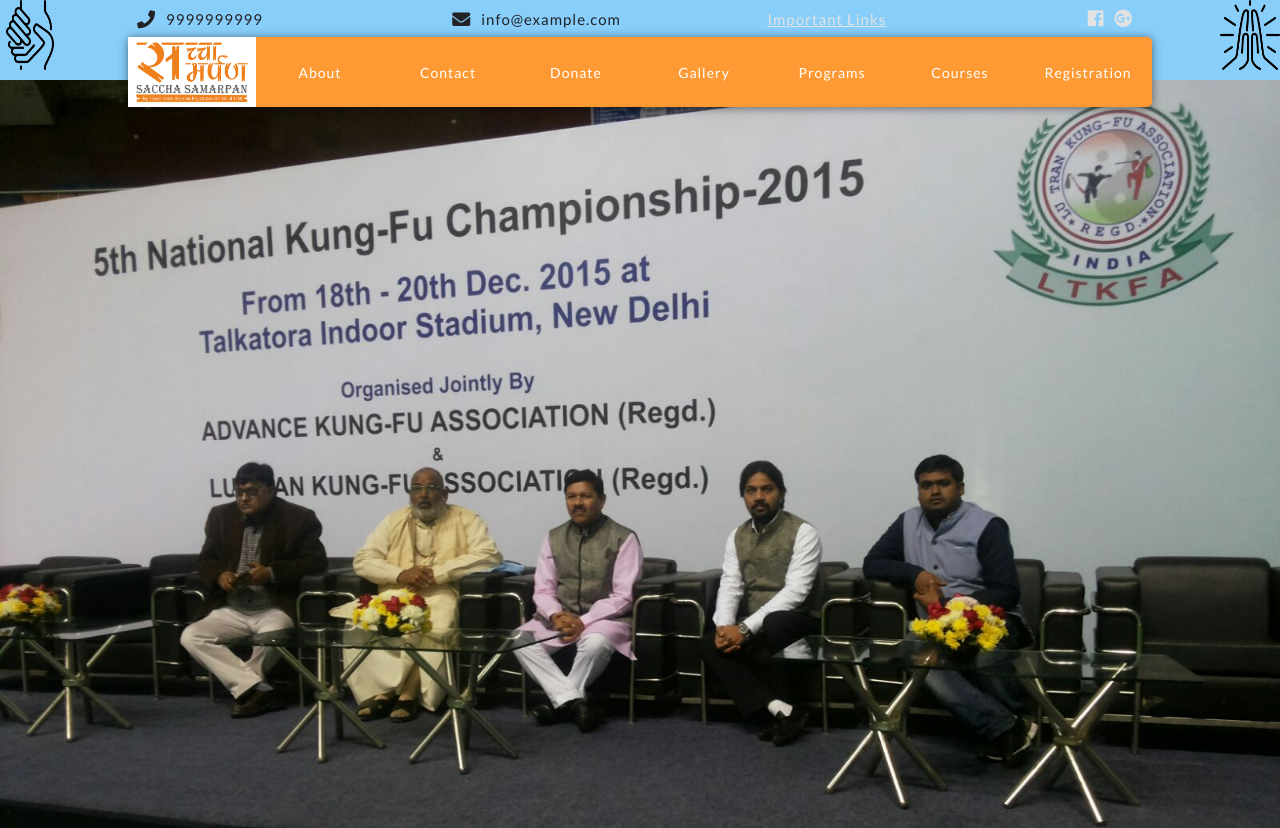
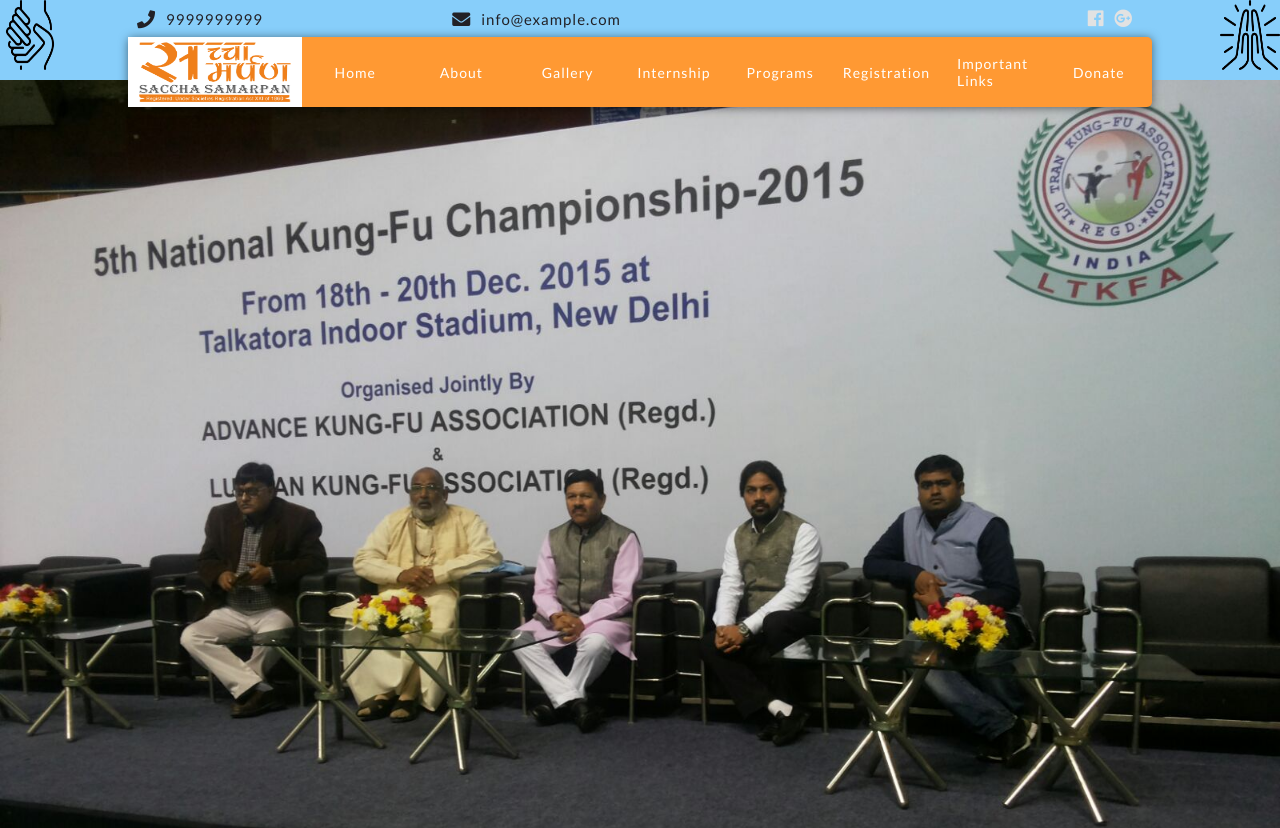
Before and after one commit to riverrz/sacha-samarpan-ngo, a React app in the folder client/: page / in a window 1280 px wide. Shown: the top 828 px of the page. Built offline with nearby package versions, Linux system fonts and the light colour scheme.

Commit message:
Changed Navigation items, proper positioning of modal with viewport

```diff
--- a/client/src/App.css
+++ b/client/src/App.css
@@ -26,11 +26,8 @@
 
 
 .backSide {
-  /* width: 99%; */
   height: 8rem;
   box-sizing: border-box;
-  /* background-color: #D3D3D3; */
-  /* background-color: #8DEEEE; */
   background-color: lightskyblue;
   display: flex;
   margin: auto;
--- a/client/src/components/Modal/Modal.css
+++ b/client/src/components/Modal/Modal.css
@@ -2,7 +2,6 @@
     width: 80%;
     margin: auto;
     height: 28%;
-    margin-top: 95%;
     position: relative;
     overflow: hidden;
 }
--- a/client/src/components/Modal/Modal.js
+++ b/client/src/components/Modal/Modal.js
@@ -1,17 +1,24 @@
 import React, {Component} from 'react';
 import classes from './Modal.css';
-import ReactDOM from 'react-dom';
 class Modal extends Component {
+  state={
+    marginTop: {
+      "margin-top": null
+    }
+  }
   componentDidMount() {
-    var rect = ReactDOM.findDOMNode(this)
-      .getBoundingClientRect()
-      console.log(rect);
+    console.log(window.pageYOffset);
+    this.setState({
+      marginTop: {
+        "margin-top": Math.round(window.pageYOffset) + 80+'px'
+      }
+    });
   }
   render() {
     var indexOfLink = this.props.image.indexOf('/images');
     const relativeLink = this.props.image.slice(indexOfLink);
 
-    return <div className={classes.modalContainer}>
+    return <div className={classes.modalContainer} style={this.state.marginTop}>
         <button className={classes.exitButton} onClick={this.props.exitClicked}>
           <i class="fas fa-times" />
         </button>
--- a/client/src/components/Navigation/Navigation.css
+++ b/client/src/components/Navigation/Navigation.css
@@ -91,13 +91,14 @@
 }
 .logoBox {
   background-color: #fff;
+  flex: 0 0 17%;
 }
 .nav__contact i {
   margin-right: 1rem;
   font-size: 1.8rem !important;
 }
 
-.navigation__item:nth-child(2):hover ul {
+.navigation__item:nth-child(3):hover ul {
   transform: translateX(0);
   visibility: visible;
   opacity: 1;
@@ -115,10 +116,3 @@
   color: #222126;
   margin-right: auto;
 }
-.logoLink {
-  position: relative;
-  color: transparent;
-  width: 100%;
-  height: 100%;
-  display: inline-block;
-}
--- a/client/src/components/Navigation/Navigation.js
+++ b/client/src/components/Navigation/Navigation.js
@@ -5,7 +5,7 @@
 import classNames from "classnames";
 import Aux from "../../hoc/Aux";
 import Dropdown from "../Dropdown/Dropdown";
-import { Link,NavLink } from "react-router-dom";
+import { Link, NavLink } from "react-router-dom";
 const navigation = props => {
   // let images = [
   //   "../../assets/1.jpg",
@@ -22,7 +22,6 @@
             <i class="fas fa-envelope" /> info@example.com
           </div>
           <div className={classes.nav__contact__social}>
-            <Link to="/important-links" className={classes.impLink}>Important Links</Link>
             <a href="/">
               <i class="fab fa-facebook" />
             </a>
@@ -36,7 +35,12 @@
               [classes.navigation__item]: true,
               [classes.logoBox]: true
             })}>
-            <Link to="/" exact className={classes.logoLink}><img className={classes.logo} src={Logo} alt="Logo" /></Link>
+            <img className={classes.logo} src={Logo} alt="Logo" />
+          </div>
+          <div className={classes.navigation__item}>
+            <Link to="/" exact>
+              Home
+            </Link>
           </div>
           <div className={classes.navigation__item}>
             <NavLink to="/about" activeClassName={classes.active}>
@@ -48,26 +52,34 @@
                   <i class="fas fa-angle-right" /> About Us
                 </Link>
               </li>
+
+              <li>
+                <Link to="/founders" exact>
+                  <i class="fas fa-angle-right" /> Founders
+                </Link>
+              </li>
+              <li>
+                <Link to="/team" exact>
+                  <i class="fas fa-angle-right" /> Our Team
+                </Link>
+              </li>
               <li>
                 <Link to="/issues" exact>
                   <i class="fas fa-angle-right" /> Issues & Views
                 </Link>
               </li>
-              <li>
-                <Link to="/founders" exact>
-                  <i class="fas fa-angle-right" /> Founders
-                </Link>
-              </li>
             </Dropdown>
           </div>
+
           <div className={classes.navigation__item}>
-            <a href="/">Contact</a>
+            <Link to="/full-gallery" exact>
+              Gallery
+            </Link>
           </div>
           <div className={classes.navigation__item}>
-            <a href="/">Donate</a>
-          </div>
-          <div className={classes.navigation__item}>
-            <Link to="/full-gallery" exact>Gallery</Link>
+            <Link to="/internship" exact>
+              Internship
+            </Link>
           </div>
           <div className={classes.navigation__item}>
             <a href="/">Programs</a>
@@ -85,10 +97,17 @@
             </Dropdown>
           </div>
           <div className={classes.navigation__item}>
-            <a href="/">Courses</a>
+            <a href="/">Registration</a>
           </div>
           <div className={classes.navigation__item}>
-            <a href="/">Registration</a>
+            <Link to="/important-links" exact>
+              Important Links
+            </Link>
+          </div>
+          <div className={classes.navigation__item}>
+            <Link to="/donate" exact>
+              Donate
+            </Link>
           </div>
         </nav>
       </div>
```
